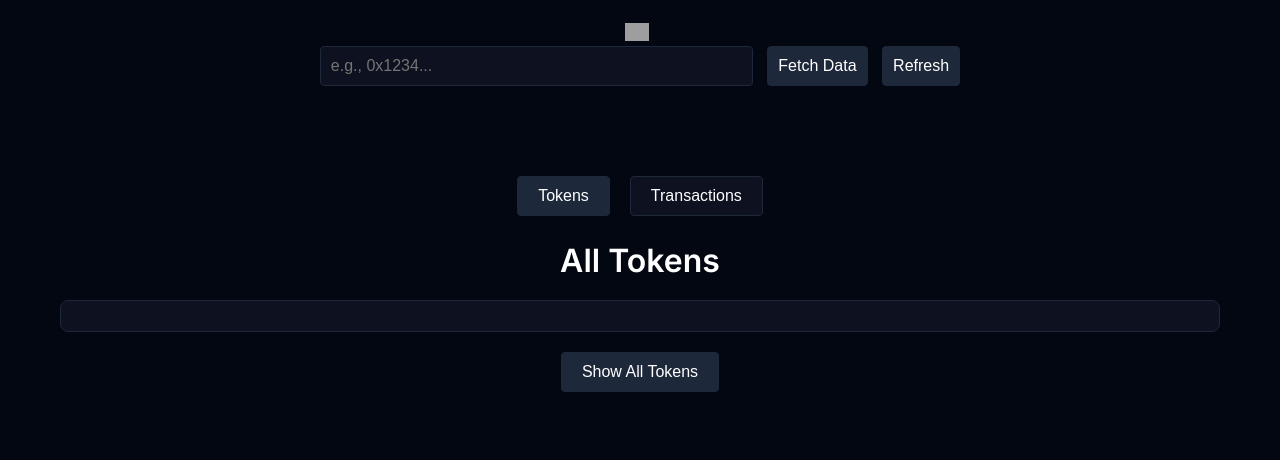
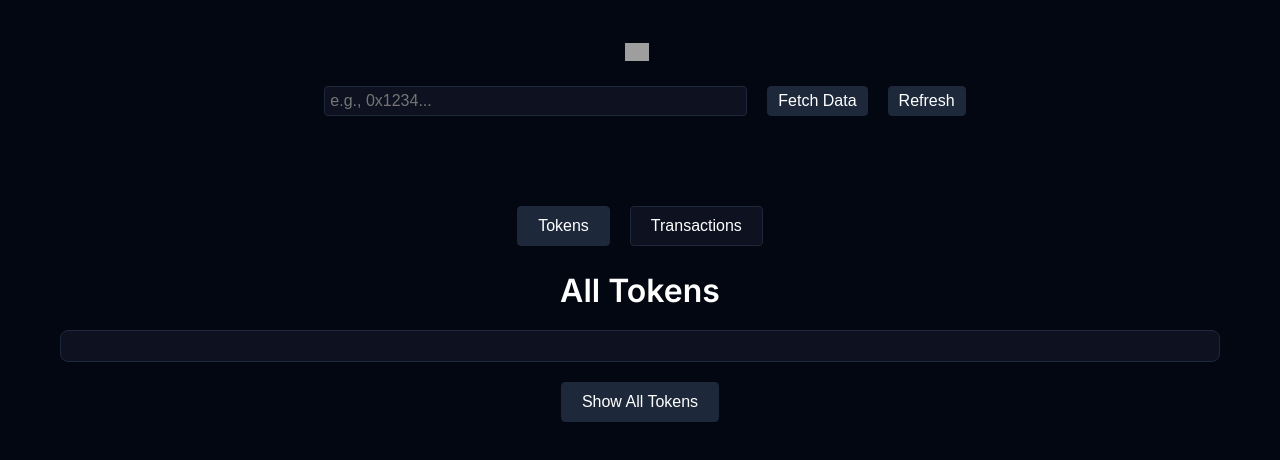
Before and after one commit to proestever/fuck_debank, a plain HTML site: page index.html in a window 1280 px wide. Drawn offline with Linux system fonts and the light colour scheme; grey boxes are pictures that could not be loaded.

Commit message:
Update styles.css

```diff
--- a/styles.css
+++ b/styles.css
@@ -93,6 +93,36 @@ button:hover {
     text-align: left;
     border-bottom: 1px solid #1d283a; /* Subtle border */
 }
+
+.input-container {
+    text-align: center; /* Centers all children horizontally */
+    margin: 20px 0; /* Adds some vertical spacing */
+}
+
+.logo-container {
+    margin-bottom: 20px; /* Space between logo and search bar */
+}
+
+.logo {
+    max-width: 200px; /* Adjust size as needed */
+    height: auto;
+}
+
+.search-container {
+    display: flex;
+    justify-content: center; /* Centers the input and buttons horizontally */
+    align-items: center; /* Aligns items vertically */
+    gap: 10px; /* Adds space between input and buttons */
+}
+
+input[type="text"] {
+    padding: 5px; /* Optional: improves input appearance */
+}
+
+button {
+    padding: 5px 10px; /* Optional: improves button appearance */
+}
+
 
 .token-table th {
     background-color: #1d283a; /* Slightly lighter for headers */
```
